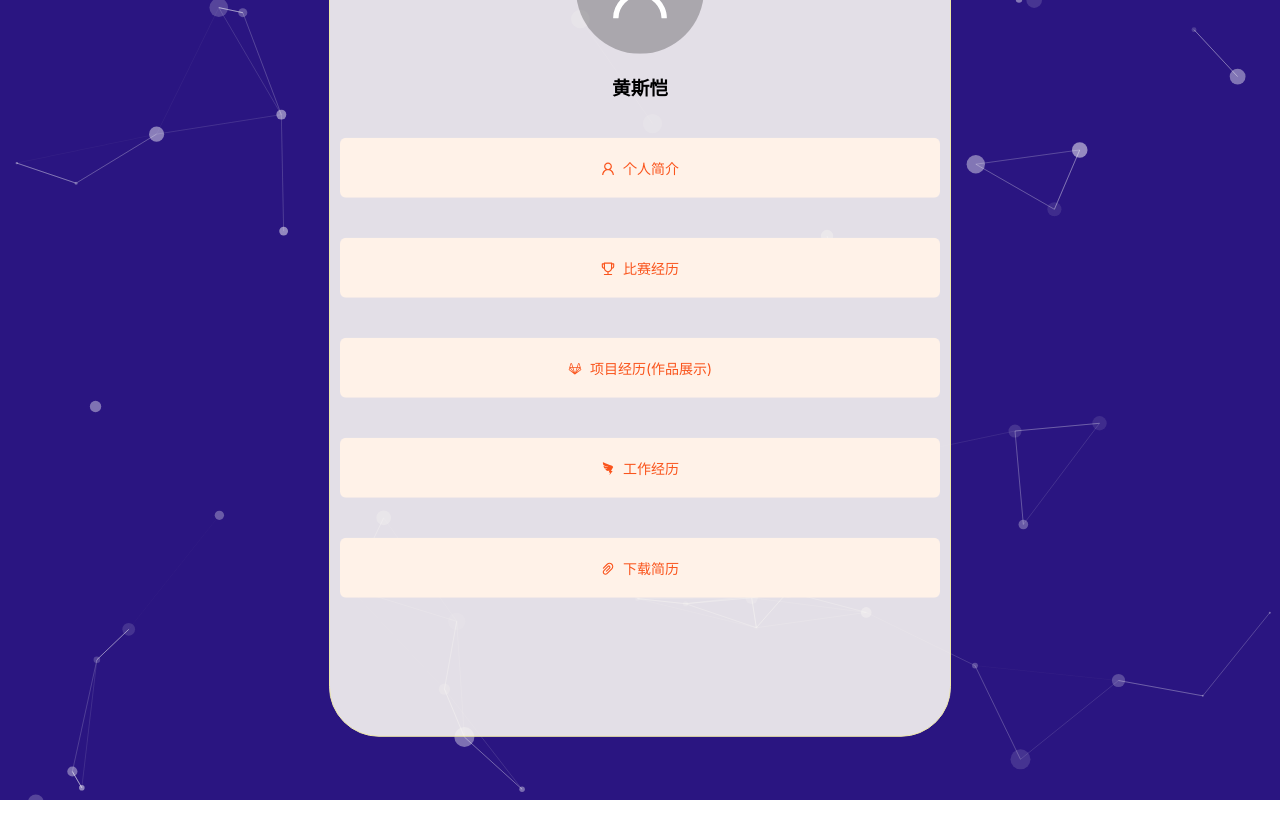
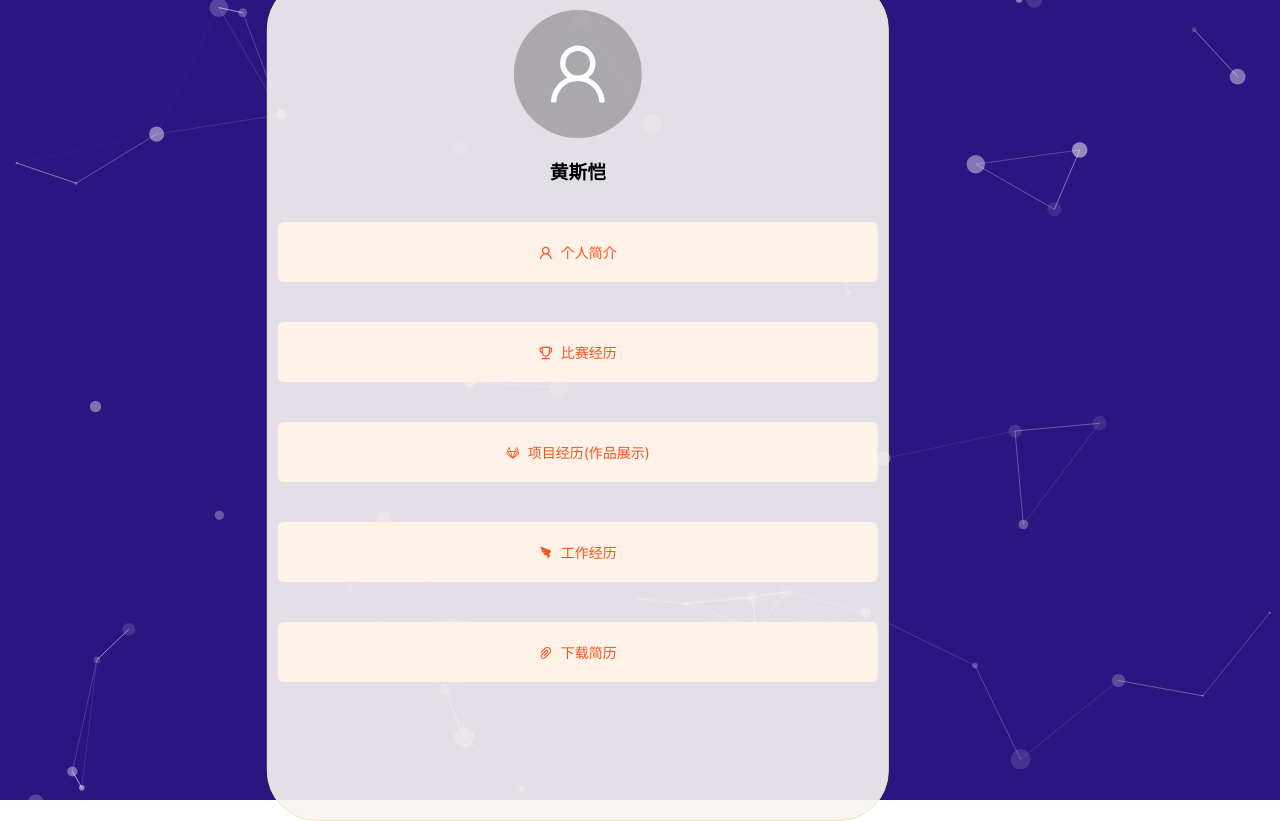
Before and after one commit to huangsikai12/HResume-React, a React (Vite) app: page / in a window 1280 px wide. Before the commit the page ends 800 px from the top, so only its background shows below. Built offline with nearby package versions, Linux system fonts and the light colour scheme.

Commit message:
change-height

```diff
--- a/src/pages/ExperiencePage/index.jsx
+++ b/src/pages/ExperiencePage/index.jsx
@@ -37,7 +37,7 @@ function ExperiencePage() {
             />
             <Header pageTitle={pageTitle} fix/>
             <div className="parent-container" >
-                <div className="centered-div" >
+                <div className="centered-div"  style={{marginTop:"50px"}}>
                     <br/>
                     <Timeline
                         style={{width:"100%"}}
--- a/src/pages/MenuPage/index.css
+++ b/src/pages/MenuPage/index.css
@@ -6,12 +6,13 @@
     height: 800px;
     background-color: rgba(248, 246, 242, 0.9);
     border-radius: 50px;
-    transform: translateY(-10%);
+    transform: translateX(-10%);
     flex-direction: column;
     border: palegoldenrod solid 1px;
 }
 
 .parent-container {
+
 
     display: flex;
     justify-content: center;
```
